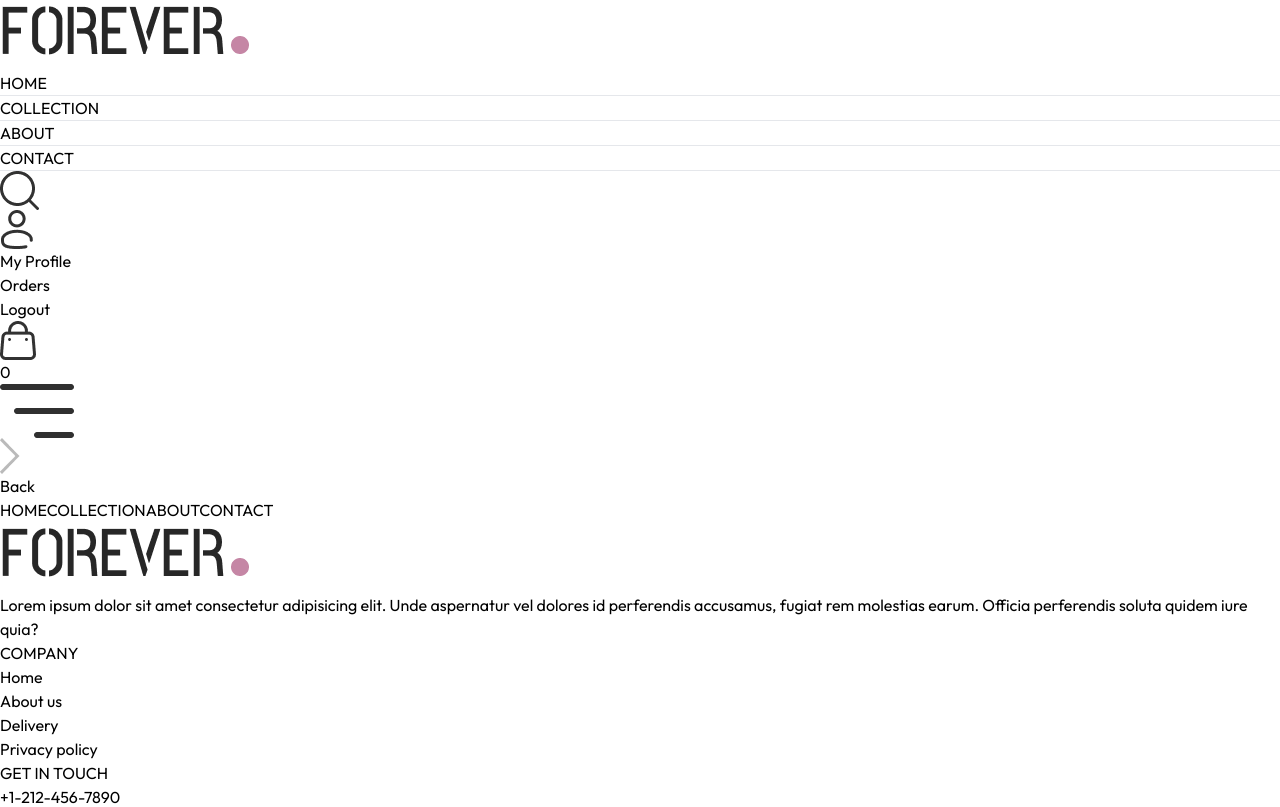
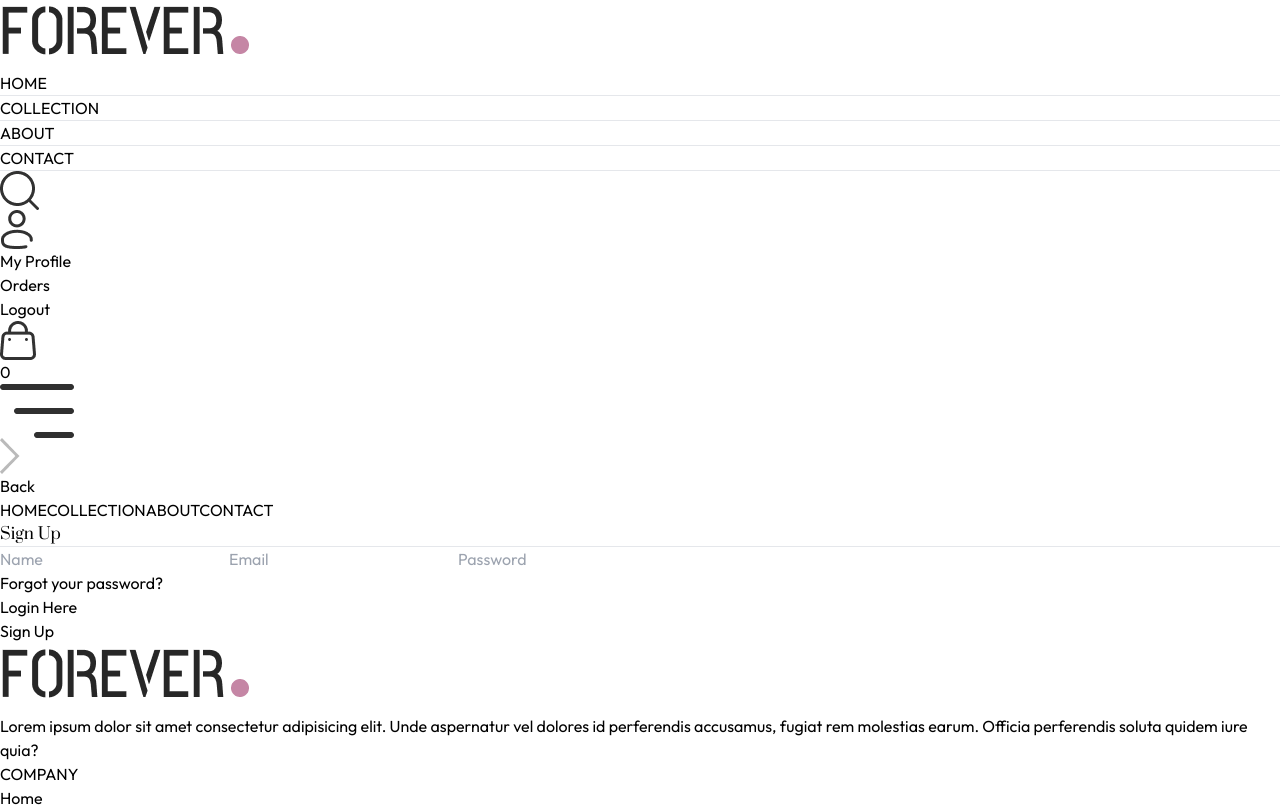
Before and after one commit to Ash11266/IdeathonProject, a React (Vite) app: page /Login in a window 1280 px wide. Shown: the top 807 px of the page. Built offline with nearby package versions, Linux system fonts and the light colour scheme.

Commit message:
login page

```diff
--- a/src/components/Navbar.jsx
+++ b/src/components/Navbar.jsx
@@ -38,7 +38,7 @@ const Navbar = () => {
       <div className='flex items-center gap-6'>
         <img onClick={()=>setShowSearch(true)} src={assets.search_icon} className='w-5 cursor-pointer'/>
         <div className='group relative'>
-          <img className='w-5 cursor-pointer' src={assets.profile_icon} alt="" />
+          <Link to='/login'><img className='w-5 cursor-pointer' src={assets.profile_icon} alt="" /></Link>
           <div className='group-hover:block hidden absolute dropdown-menu right-0 pt-4'>
             <div className='flex flex-col gap-2 w-36 py-3 px-5 bg-slate-100 text-gray-500 rounded'>
               <p className='cursor-pointer hover:text-black'>My Profile</p>
--- a/src/pages/Login.jsx
+++ b/src/pages/Login.jsx
@@ -1,10 +1,32 @@
-import React from 'react'
+import React, { useState } from 'react'
 
 const Login = () => {
+  const[currentState,setCurrentState]=useState('Sign Up');
+  const onSubmitHandler=async(event)=>{
+    event.preventDefault();
+
+  }
   return (
-    <div>
+  <form onSubmit={onSubmitHandler} className='flex flex-col items-center w-[90%] sm:max-w-96 m-auto mt-14 gap-4 text-gray-800'>
+    <div className='inline-flex items-center gap-2 mb-2 mt-10'>
+      <p className='prata-regular text-3xl'>{currentState}</p>
+      <hr className='border-none h-[1.5px] w-8 bg-gray-800' />
 
     </div>
+    {currentState==='Login'?'':<input type="text" className='w-full px-3 py-2 border border-gray-800' placeholder='Name' required/>}
+    <input type="email" className='w-full px-3 py-2 border border-gray-800' placeholder='Email' required/>
+    <input type="password" className='w-full px-3 py-2 border border-gray-800' placeholder='Password' required/>
+    <div className='w-full flex justify-between text-sm mt-[-8px]'>
+      <p className='cursor-pointer'>Forgot your password?</p>
+      {
+        currentState==='Login'?
+        <p onClick={()=>setCurrentState('Sign Up')} className='cursor-pointer'>Create Account</p>:
+        <p onClick={()=>setCurrentState('Login')} className='cursor-pointer'>Login Here</p>
+      }
+    </div>
+    <button className='bg-black text-white font-light px-8 py-2 mt-4'>{currentState==='Login'?'Sign In':'Sign Up'}</button>
+
+  </form>
   )
 }
 
```
